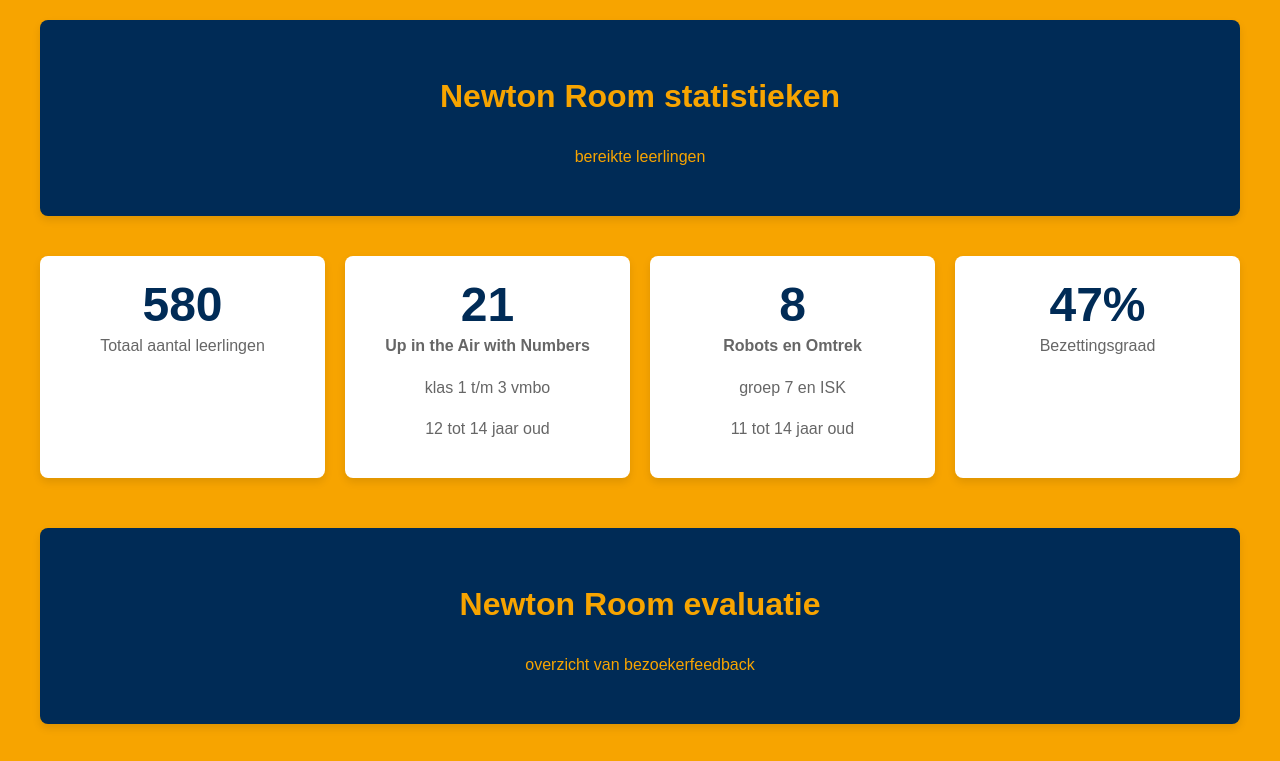
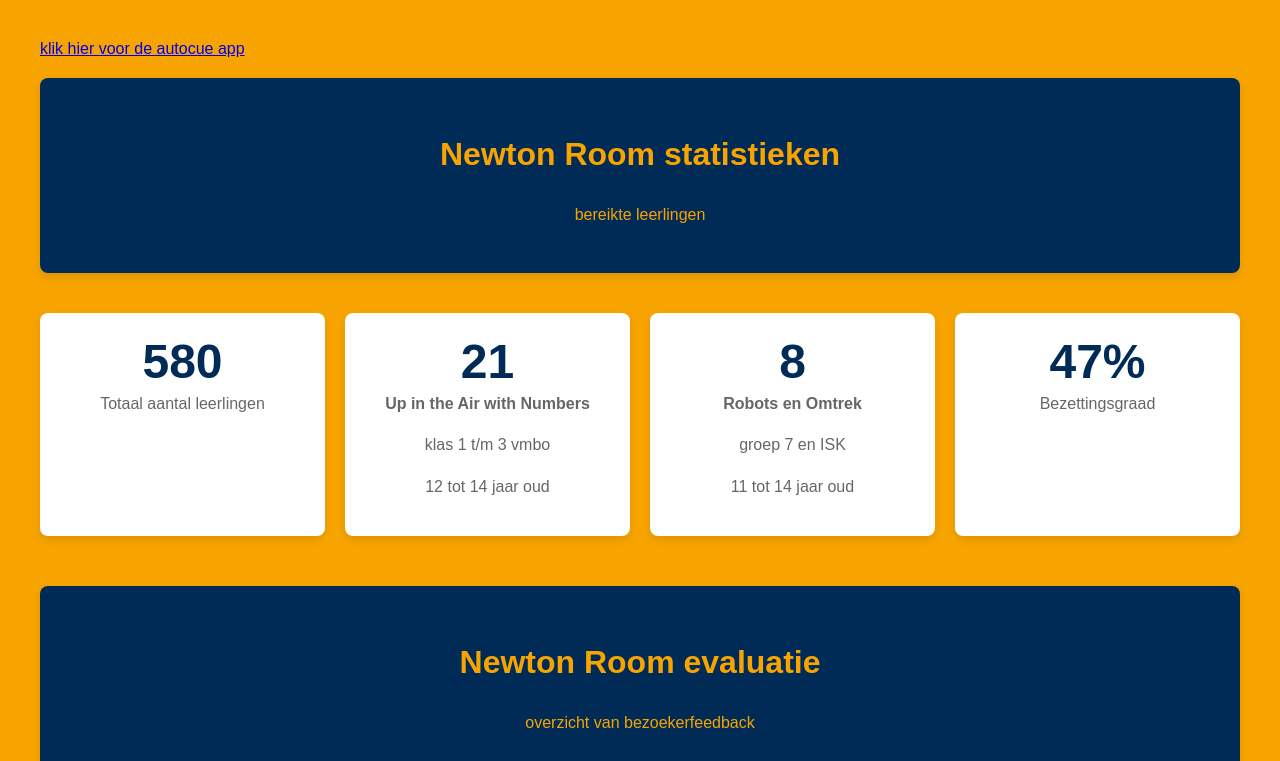
Before and after one commit to Mullheimer/mullheimer.github.io, a plain HTML site: page index.html in a window 1280 px wide. Shown: the top 761 px of the page. Drawn offline with nearby package versions, Linux system fonts and the light colour scheme.

Commit message:
Update index.html

```diff
--- a/index.html
+++ b/index.html
@@ -205,7 +205,7 @@
     </style>
 </head>
 <body>
-
+<p><a href="autocue.html">klik hier voor de autocue app</a></p>
     <div class="header">
         <h1>Newton Room statistieken</h1>
         <p>bereikte leerlingen</p>
```
